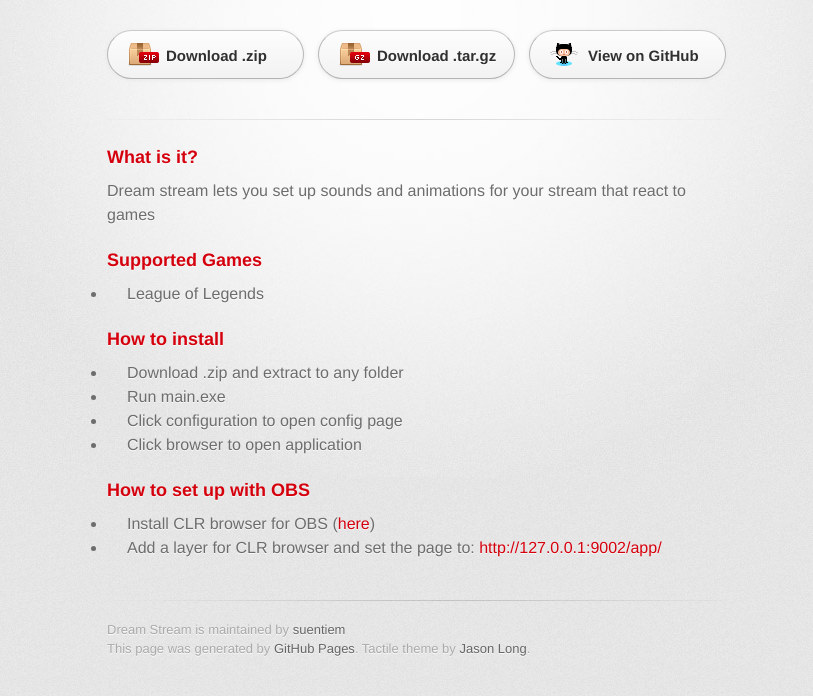
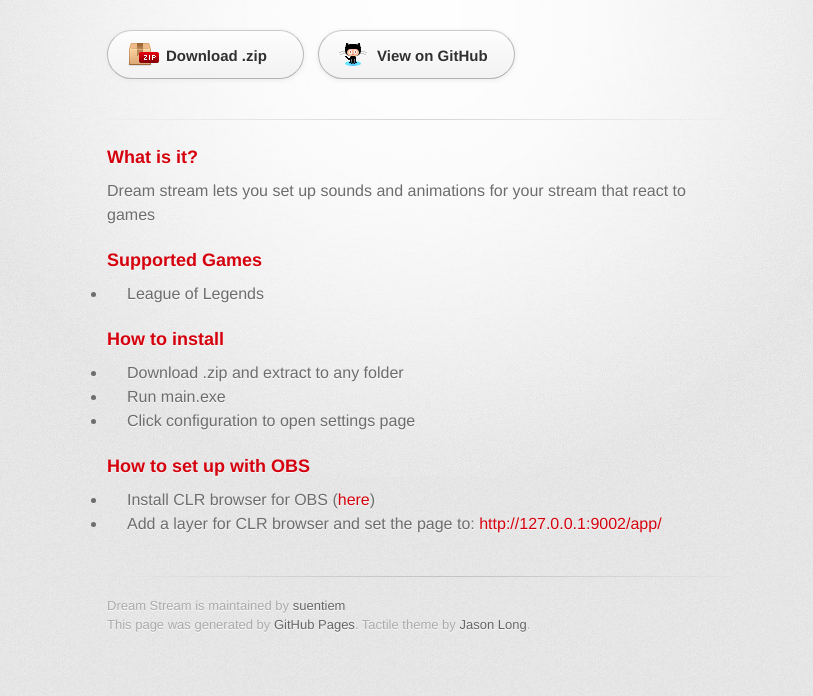
Before and after one commit to suentiem/Dream-Stream, a plain HTML site: page index.html in a window 1280 px wide. Shown: the part 96-792 px from the top of the page, without its empty margins (223-1036 px from the left). Drawn offline with Linux system fonts and the light colour scheme; a web font is replaced by a local one.

Commit message:
Update index.html

```diff
--- a/index.html
+++ b/index.html
@@ -24,7 +24,6 @@
 
         <section id="downloads" class="clearfix">
           <a href="https://github.com/suentiem/Dream-Stream/zipball/master" id="download-zip" class="button"><span>Download .zip</span></a>
-          <a href="https://github.com/suentiem/Dream-Stream/tarball/master" id="download-tar-gz" class="button"><span>Download .tar.gz</span></a>
           <a href="https://github.com/suentiem/Dream-Stream" id="view-on-github" class="button"><span>View on GitHub</span></a>
         </section>
 
@@ -49,8 +48,7 @@
 <ul>
 <li>Download .zip and extract to any folder</li>
 <li>Run main.exe</li>
-<li>Click configuration to open config page</li>
-<li>Click browser to open application</li>
+<li>Click configuration to open settings page</li>
 </ul>
 
 <h3>
```
